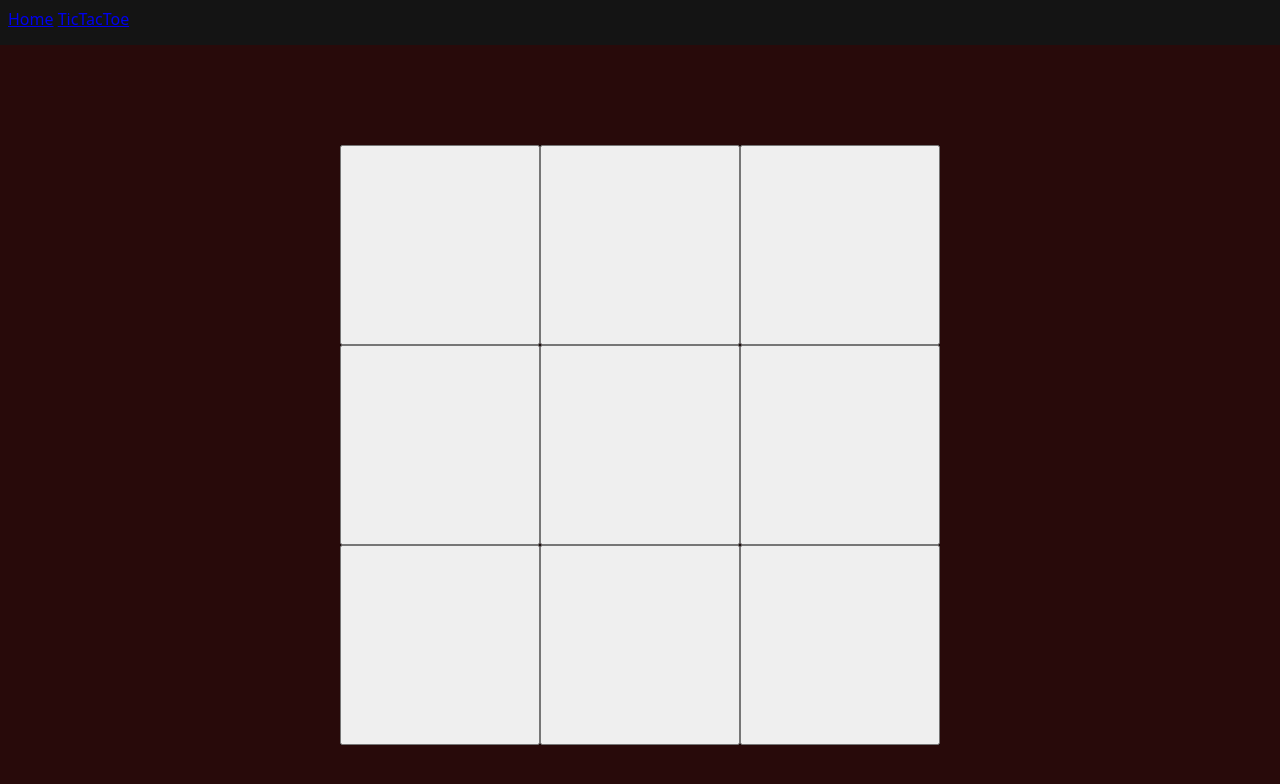
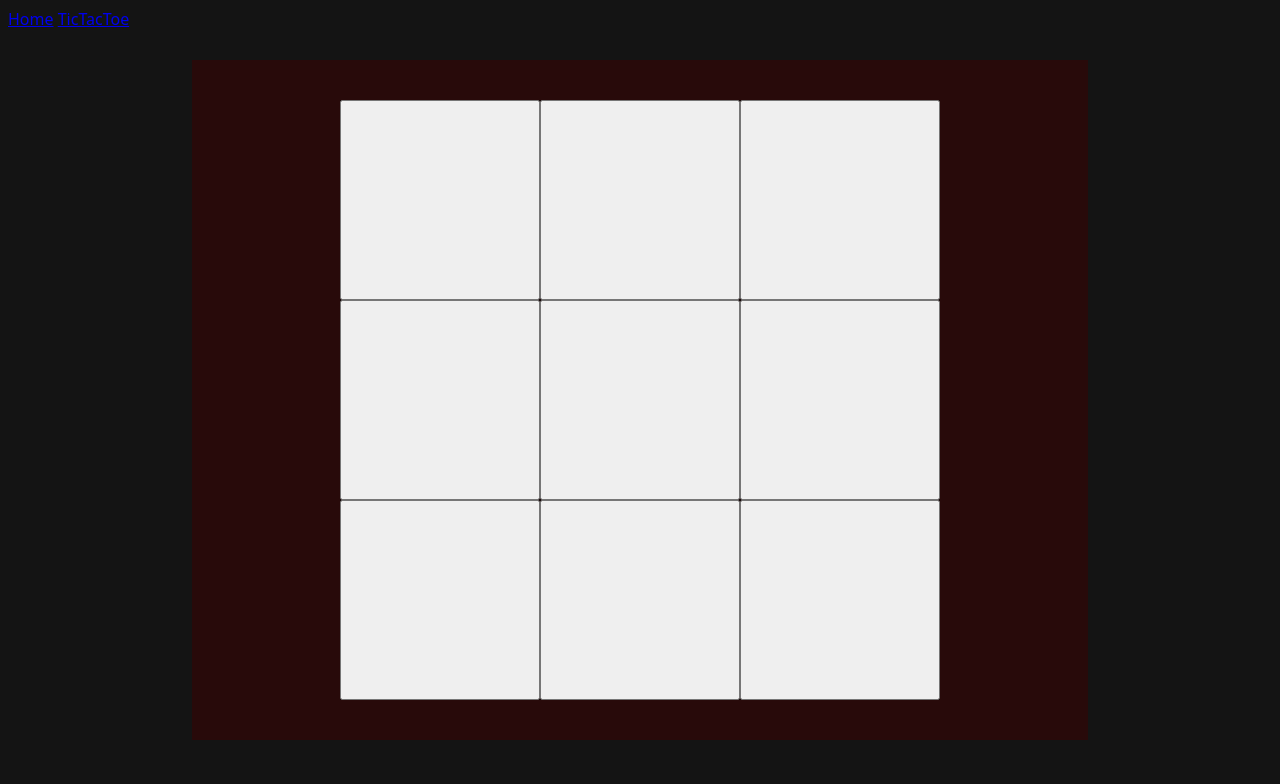
Before and after one commit to dmihovch/Minigames, a SvelteKit app: page /tictactoe in a window 1280 px wide. Shown: the top 784 px of the page. Built offline with nearby package versions, Linux system fonts and the light colour scheme.

Commit message:
controls on board

```diff
--- a/src/routes/+layout.svelte
+++ b/src/routes/+layout.svelte
@@ -7,7 +7,7 @@
   <a href="/tictactoe">TicTacToe</a>
 </nav>
 
-<div class="tv-shell">
+<div class="play-area">
   <slot />
 </div>
 
@@ -15,12 +15,13 @@
   nav {
     padding-bottom: 15px;
   }
-  .tv-shell {
-    top: 10;
-    left: 0;
+  .play-area {
+    top: 50%;
+    left: 50%;
+    transform: translate(-50%, -50%);
     position: absolute;
     background-color: rgb(40, 10, 10);
-    width: 100dvw;
-    height: 100dvh;
+    width: 70dvw;
+    height: 85dvh;
   }
 </style>
--- a/src/routes/tictactoe/+page.svelte
+++ b/src/routes/tictactoe/+page.svelte
@@ -53,4 +53,4 @@
   }
 </script>
 
-<Board on:click={checkWinCondition} />
+<Board on:click={checkWinCondition}></Board>
--- a/src/routes/tictactoe/board.svelte
+++ b/src/routes/tictactoe/board.svelte
@@ -2,6 +2,7 @@
   import { createEventDispatcher } from "svelte";
   import { symbol } from "../stores";
   import Tile from "./tile.svelte";
+  import Controls from "./controls.svelte";
 
   type StringArrayAndNumber = {
     boardArr: string[];
@@ -44,6 +45,7 @@
   <Tile id={6} src={tileSrc[6]} on:click={onClick} />
   <Tile id={7} src={tileSrc[7]} on:click={onClick} />
   <Tile id={8} src={tileSrc[8]} on:click={onClick} />
+  <Controls></Controls>
 </div>
 
 <style>
```
